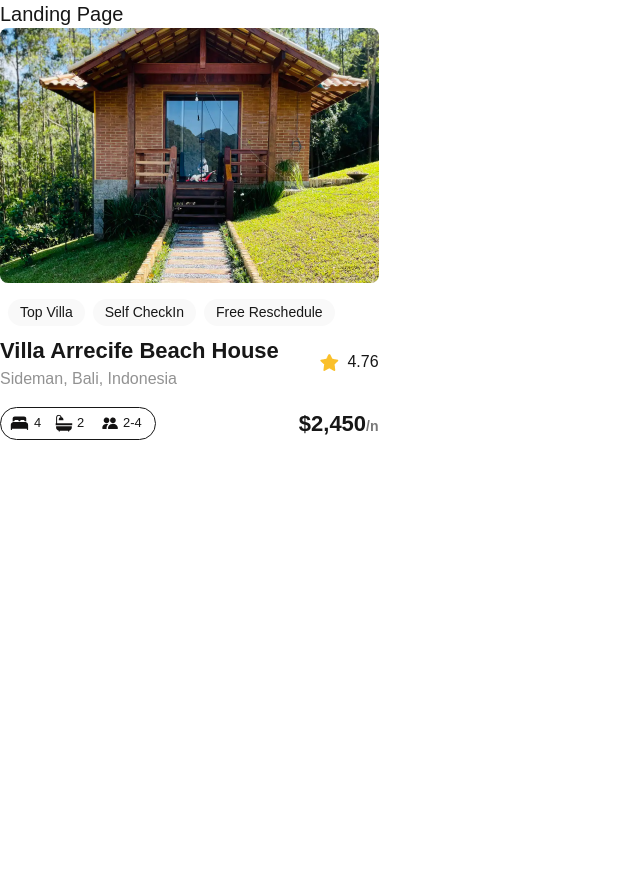
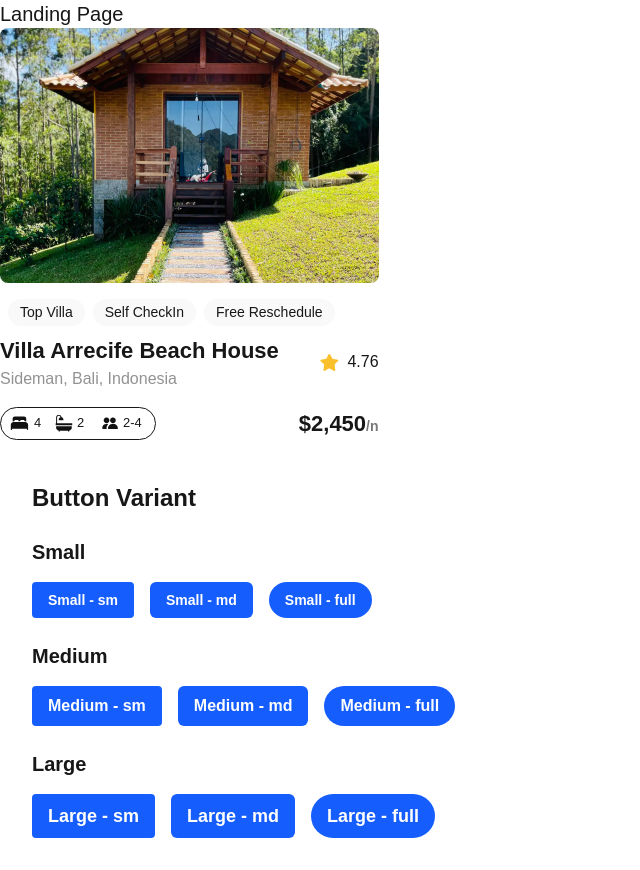
Before and after one commit to rosified-guru/alx-project-0x00-setup, a Next.js app in the folder alx-project-0x00/: page /landing in a window 1280 px wide. Shown: the whole page, without its empty margins (0-640 px from the left). Before the commit the page ends 800 px from the top, so only its background shows below. Built offline with nearby package versions, Linux system fonts and the light colour scheme.

Commit message:
Create a button

```diff
--- /dev/null
+++ b/alx-project-0x00/components/Button.tsx
@@ -0,0 +1,14 @@
+import { ButtonProps } from "@/interfaces";
+
+
+const Button:React.FC<ButtonProps> = ({ title, styles = "" }: ButtonProps) => {
+  return (
+   <button
+   className={`bg-blue-600 text-white px-4 py-2 font-semibold hover:bg-blue-700 transition-all ${styles}`}
+   >
+        {title}
+   </button>
+  );
+};
+
+export default Button;
--- a/alx-project-0x00/interfaces/index.ts
+++ b/alx-project-0x00/interfaces/index.ts
@@ -1,3 +1,7 @@
 export interface PillProps {
   title: string
 }
+export interface ButtonProps {
+  title: string;
+  styles?: string;
+}
--- a/alx-project-0x00/pages/landing.tsx
+++ b/alx-project-0x00/pages/landing.tsx
@@ -1,11 +1,42 @@
 import Card from '@/components/Card'
+import Button from '@/components/Button';
 const Landing: React.FC =  () => {
   return (
-    <div>
-      <h1 className=" text-xl font-extralight">Landing Page</h1>
-      <Card />
+    <>
+      <div>
+        <h1 className=" text-xl font-extralight">Landing Page</h1>
+        <Card />
+      </div>
+      <div className="p-8 space-y-6">
+        <h1 className="text-2xl font-bold">Button Variant</h1>
+        <div className="space-y-4">
+        <h2 className="text-xl font-semibold">Small</h2>
+        <div className="flex gap-4">
+          <Button title="Small - sm" styles="text-sm rounded-sm" />
+          <Button title="Small - md" styles="text-sm rounded-md" />
+          <Button title="Small - full" styles="text-sm rounded-full" />
+        </div>
+      </div>
 
-    </div>
+      <div className="space-y-4">
+        <h2 className="text-xl font-semibold">Medium</h2>
+        <div className="flex gap-4">
+          <Button title="Medium - sm" styles="text-base rounded-sm" />
+          <Button title="Medium - md" styles="text-base rounded-md" />
+          <Button title="Medium - full" styles="text-base rounded-full" />
+        </div>
+      </div>
+
+      <div className="space-y-4">
+        <h2 className="text-xl font-semibold">Large</h2>
+        <div className="flex gap-4">
+          <Button title="Large - sm" styles="text-lg rounded-sm" />
+          <Button title="Large - md" styles="text-lg rounded-md" />
+          <Button title="Large - full" styles="text-lg rounded-full" />
+        </div>
+      </div>
+      </div>
+    </>
   )
 }
 export default Landing
```
